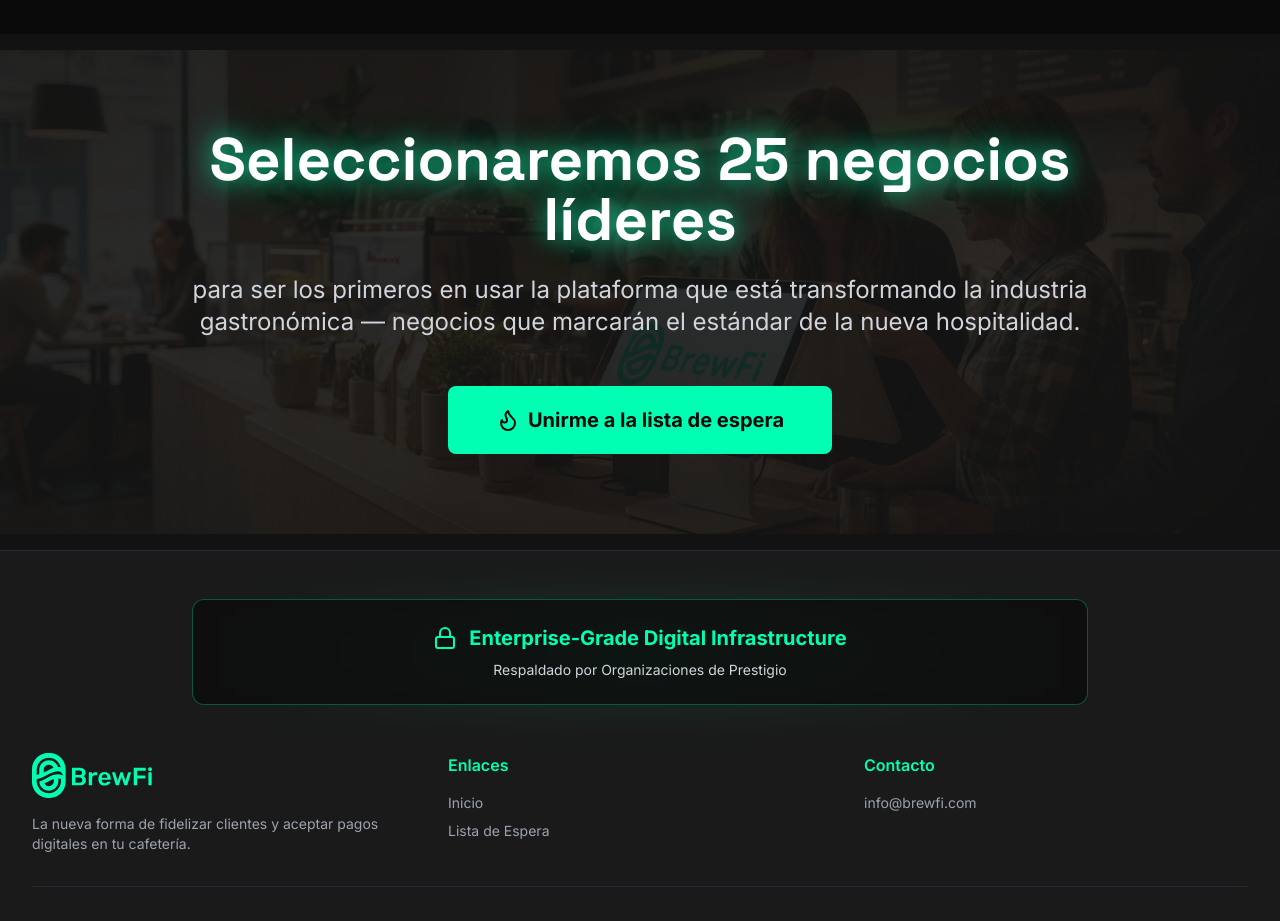
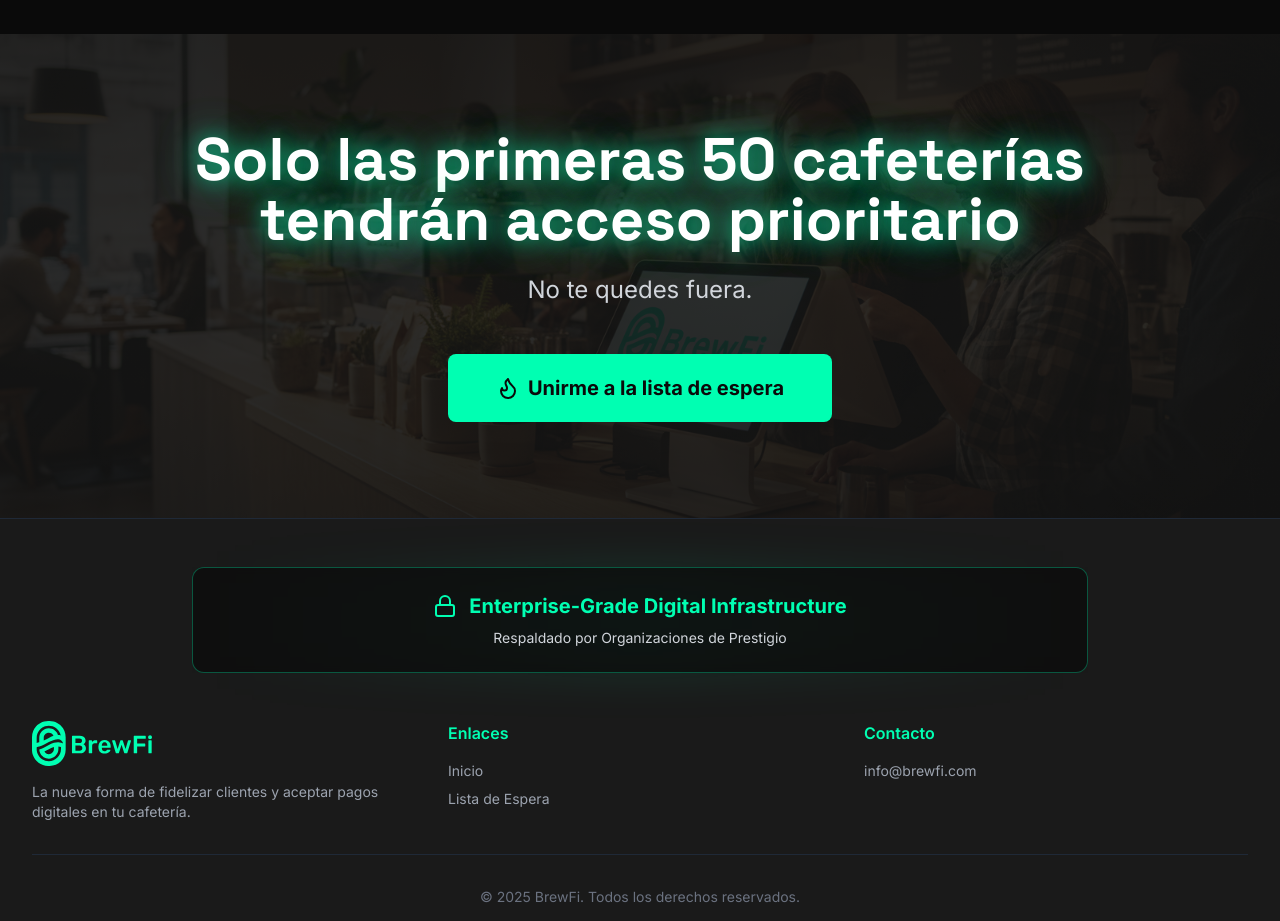
Before and after one commit to zleypner/brewfi_landing, a Next.js app: page / in a window 1280 px wide. Shown: the part 4100-5021 px from the top of the page. Built offline with nearby package versions, Linux system fonts and the light colour scheme.

Commit message:
[Update] Verbiage updates

```diff
--- a/app/page.tsx
+++ b/app/page.tsx
@@ -254,10 +254,10 @@ export default function Home() {
         </div>
         <div className="max-w-4xl mx-auto">
           <h2 className="text-4xl md:text-6xl font-bold mb-6 glow-text font-grotesk">
-            Seleccionaremos 25 negocios líderes
+            Solo las primeras 50 cafeterías tendrán acceso prioritario
           </h2>
-          <p className="text-xl md:text-2xl text-gray-300 mb-12 leading-relaxed">
-            para ser los primeros en usar la plataforma que está transformando la industria gastronómica — negocios que marcarán el estándar de la nueva hospitalidad.
+          <p className="text-2xl text-gray-300 mb-12">
+            No te quedes fuera.
           </p>
           <Link href="/waitlist" className="btn-primary inline-flex items-center gap-2 text-xl px-12 py-5">
             <Flame className="w-6 h-6" />
```
